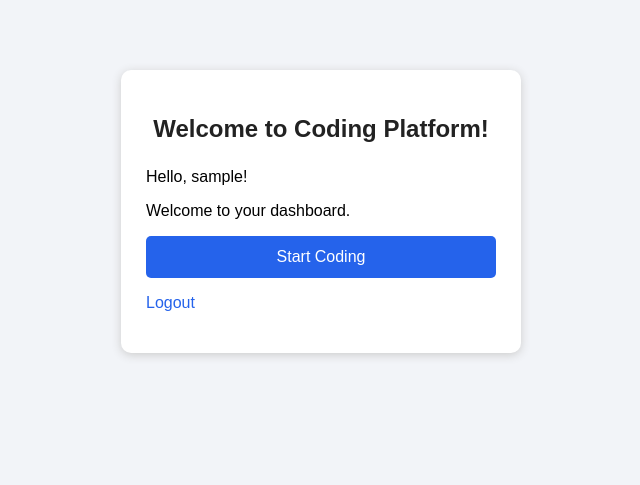
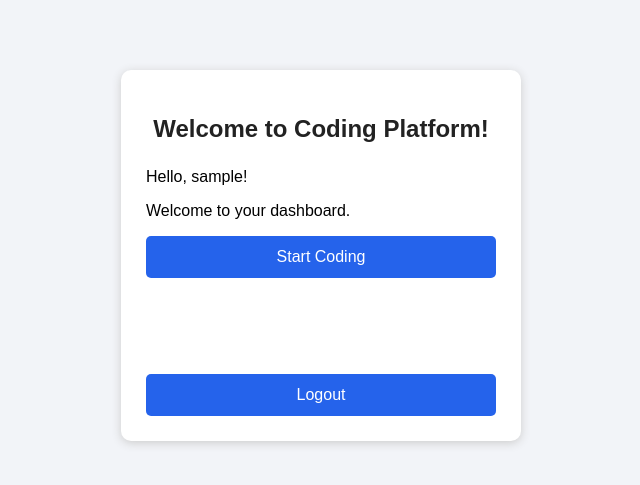
Before and after one commit to AwareHarshal5057/online--coding, a Django app: page /accounts/home/ in a window 1280 px wide. Shown: the top 485 px of the page, without its empty margins (319-959 px from the left). Run offline with Django 5.2, Linux system fonts and the light colour scheme; the visitor is signed in with stand-in values (Sample User, id 1).

Commit message:
new files added

```diff
--- a/accounts/static/accounts/css/style.css
+++ b/accounts/static/accounts/css/style.css
@@ -79,3 +79,16 @@ a {
 a:hover {
     text-decoration: underline;
 }
+
+/* Dashboard Buttons */
+
+.dashboard-buttons {
+    display: flex;
+    flex-direction: column;
+    gap: 30px;
+}
+
+.dashboard-buttons form {
+    margin: 0;
+    padding: 0;
+}
--- a/accounts/templates/accounts/home.html
+++ b/accounts/templates/accounts/home.html
@@ -4,25 +4,31 @@
 <head>
     <meta charset="UTF-8">
     <meta name="viewport" content="width=device-width, initial-scale=1.0">
+
     <title>Dashboard</title>
+
     <link rel="stylesheet" href="{% static 'accounts/css/style.css' %}">
 </head>
 <body>
 
     <div class="container">
+
         <h2>Welcome to Coding Platform!</h2>
 
         <p>Hello, {{ request.user.username }}!</p>
 
         <p>Welcome to your dashboard.</p>
 
-        <button type="button">Start Coding</button>
+        <div class="dashboard-buttons">
 
+            <button type="button">Start Coding</button>
+            <br><br>
+            <form method="POST" action="{% url 'logout' %}">
+                {% csrf_token %}
+                <button type="submit">Logout</button>
+            </form>
 
-        <p>
-           <a href="{% url 'logout' %}">Logout</a>
-        </p>
-
+        </div>
 
     </div>
 
--- a/accounts/views.py
+++ b/accounts/views.py
@@ -39,5 +39,8 @@ def home(request):
 
 @login_required
 def logout_view(request):
-    logout(request)
-    return redirect("login")
+    if request == "POST":
+
+        logout(request)
+        return redirect("login")
+    return redirect("home")
```
Also changed, not shown: accounts/templates/accounts/coding.html (added).
